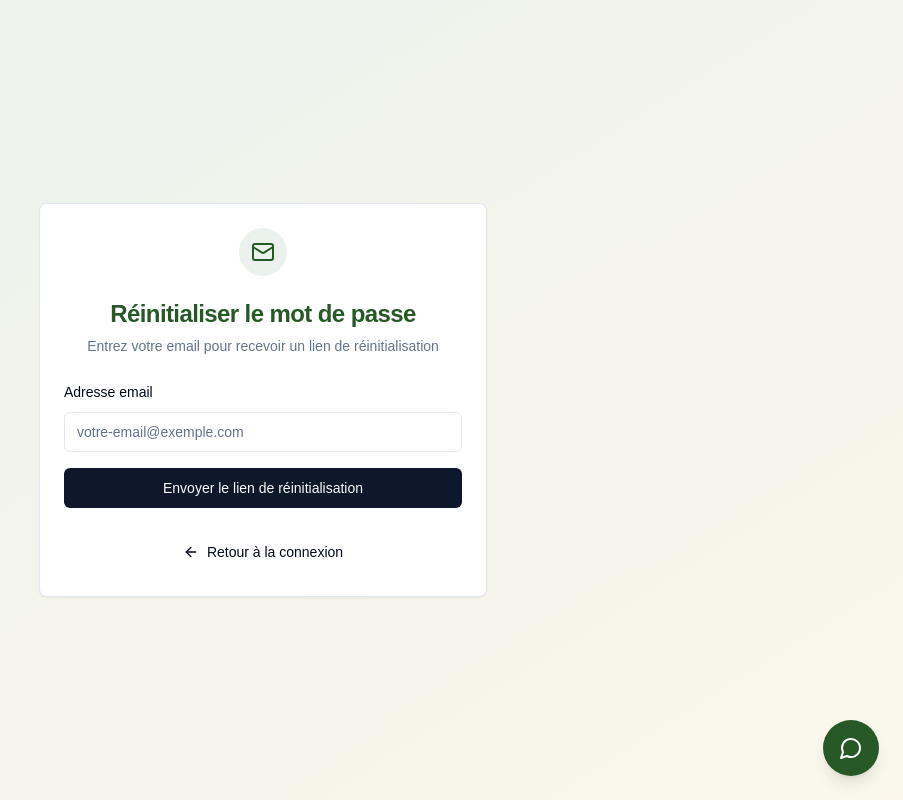
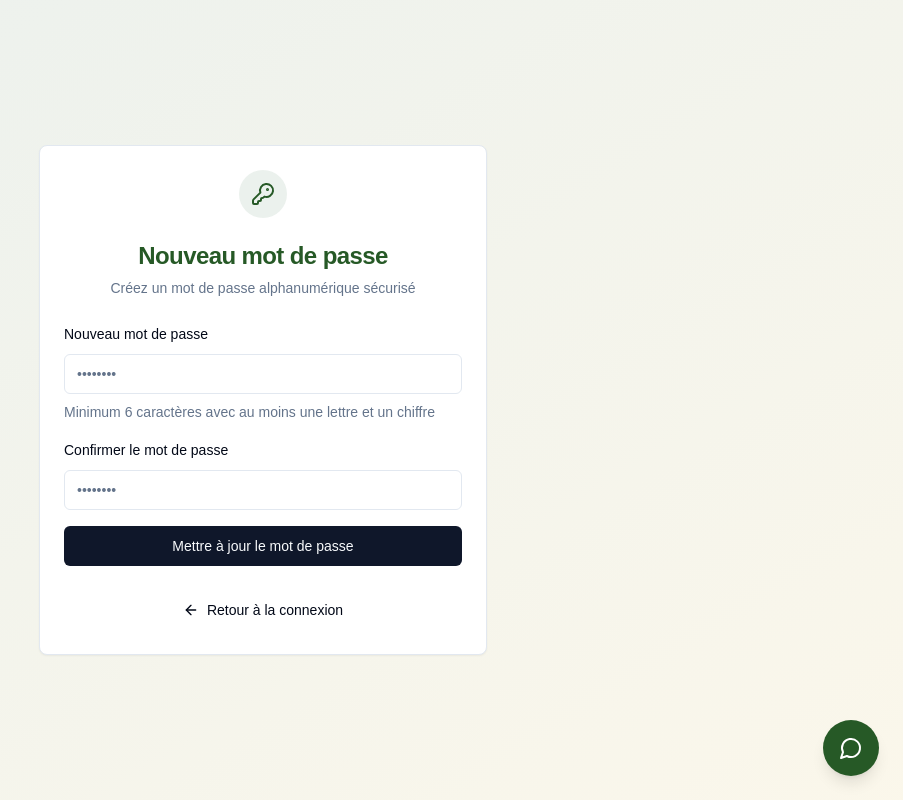
Before and after one commit to Sanaa78200/Sanaa-wellbeing-app, a React (Vite) app: page /reset-password in a window 1280 px wide. Shown: the whole page, without its empty margins (377-1280 px from the left). Built offline with nearby package versions, Linux system fonts and the light colour scheme; a web font is replaced by a local one.

Commit message:
Fix password reset flow
Update password reset page to allow alphanumeric password creation and direct password updates for users who have lost their password, removing the need for re-entering email and re-initiating the reset process.

```diff
--- a/src/pages/ResetPassword.tsx
+++ b/src/pages/ResetPassword.tsx
@@ -5,21 +5,16 @@ import { Button } from '@/components/ui/button';
 import { Input } from '@/components/ui/input';
 import { Label } from '@/components/ui/label';
 import { Card, CardContent, CardDescription, CardHeader, CardTitle } from '@/components/ui/card';
-import { Alert, AlertDescription } from '@/components/ui/alert';
-import { KeyRound, ArrowLeft, Mail } from 'lucide-react';
+import { KeyRound, ArrowLeft } from 'lucide-react';
 import { toast } from 'sonner';
 import { Link } from 'react-router-dom';
-import { useAuth } from '@/context/AuthContext';
 
 const ResetPassword = () => {
   const [password, setPassword] = useState('');
   const [confirmPassword, setConfirmPassword] = useState('');
-  const [email, setEmail] = useState('');
   const [loading, setLoading] = useState(false);
-  const [showPasswordForm, setShowPasswordForm] = useState(false);
   const [searchParams] = useSearchParams();
   const navigate = useNavigate();
-  const { resetPassword } = useAuth();
 
   const accessToken = searchParams.get('access_token');
   const refreshToken = searchParams.get('refresh_token');
@@ -37,17 +32,17 @@ const ResetPassword = () => {
       }).then(({ data, error }) => {
         if (error) {
           console.error('Erreur session:', error);
-          toast.error('Lien expiré. Demandez un nouveau lien de réinitialisation.');
-          setShowPasswordForm(false);
+          toast.error('Lien expiré mais vous pouvez quand même changer votre mot de passe');
         } else {
           console.log('Session configurée:', data);
           toast.success('Vous pouvez maintenant changer votre mot de passe');
-          setShowPasswordForm(true);
         }
       });
     } else if (type === 'recovery') {
-      toast.error('Lien de réinitialisation invalide');
-      setShowPasswordForm(false);
+      toast.error('Lien invalide, mais vous pouvez changer votre mot de passe');
+    } else {
+      // Cas où on arrive directement sans lien
+      toast.info('Saisissez votre nouveau mot de passe');
     }
   }, [accessToken, refreshToken, type]);
 
@@ -61,6 +56,11 @@ const ResetPassword = () => {
 
     if (password.length < 6) {
       toast.error('Le mot de passe doit contenir au moins 6 caractères');
+      return;
+    }
+
+    if (!/^(?=.*[a-zA-Z])(?=.*\d)[a-zA-Z\d@$!%*?&]{6,}$/.test(password)) {
+      toast.error('Le mot de passe doit contenir au moins une lettre et un chiffre');
       return;
     }
 
@@ -86,48 +86,22 @@ const ResetPassword = () => {
     setLoading(false);
   };
 
-  const handleRequestReset = async (e: React.FormEvent) => {
-    e.preventDefault();
-    setLoading(true);
-
-    try {
-      const { error } = await resetPassword(email);
-      if (error) {
-        toast.error(error.message || 'Erreur lors de l\'envoi de l\'email');
-      } else {
-        toast.success('Email de réinitialisation envoyé ! Vérifiez votre boîte mail.');
-      }
-    } catch (error) {
-      toast.error('Erreur lors de l\'envoi de l\'email');
-    }
-
-    setLoading(false);
-  };
-
   return (
     <div className="min-h-screen bg-gradient-to-br from-islamic-green/10 to-islamic-gold/10 flex items-center justify-center p-4">
       <div className="w-full max-w-md">
         <Card>
           <CardHeader className="text-center">
             <div className="mx-auto w-12 h-12 bg-islamic-green/10 rounded-full flex items-center justify-center mb-4">
-              {showPasswordForm ? (
               <KeyRound className="h-6 w-6 text-islamic-green" />
-              ) : (
-                <Mail className="h-6 w-6 text-islamic-green" />
-              )}
             </div>
             <CardTitle className="text-2xl font-bold text-islamic-green">
-              {showPasswordForm ? 'Nouveau mot de passe' : 'Réinitialiser le mot de passe'}
+              Nouveau mot de passe
             </CardTitle>
             <CardDescription>
-              {showPasswordForm
-                ? 'Saisissez votre nouveau mot de passe'
-                : 'Entrez votre email pour recevoir un lien de réinitialisation'
-              }
+              Créez un mot de passe alphanumérique sécurisé
             </CardDescription>
           </CardHeader>
           <CardContent>
-            {showPasswordForm ? (
             <form onSubmit={handlePasswordReset} className="space-y-4">
               <div className="space-y-2">
                 <Label htmlFor="password">Nouveau mot de passe</Label>
@@ -140,6 +114,9 @@ const ResetPassword = () => {
                   required
                   minLength={6}
                 />
+                <p className="text-sm text-muted-foreground">
+                  Minimum 6 caractères avec au moins une lettre et un chiffre
+                </p>
               </div>
               <div className="space-y-2">
                 <Label htmlFor="confirm-password">Confirmer le mot de passe</Label>
@@ -157,24 +134,6 @@ const ResetPassword = () => {
                 {loading ? 'Mise à jour...' : 'Mettre à jour le mot de passe'}
               </Button>
             </form>
-            ) : (
-              <form onSubmit={handleRequestReset} className="space-y-4">
-                <div className="space-y-2">
-                  <Label htmlFor="email">Adresse email</Label>
-                  <Input
-                    id="email"
-                    type="email"
-                    placeholder="votre-email@exemple.com"
-                    value={email}
-                    onChange={(e) => setEmail(e.target.value)}
-                    required
-                  />
-                </div>
-                <Button type="submit" className="w-full" disabled={loading}>
-                  {loading ? 'Envoi en cours...' : 'Envoyer le lien de réinitialisation'}
-                </Button>
-              </form>
-            )}
 
             <div className="mt-6 text-center">
               <Button variant="ghost" asChild>
```
Lines whose indentation alone changed are shown as unchanged.
